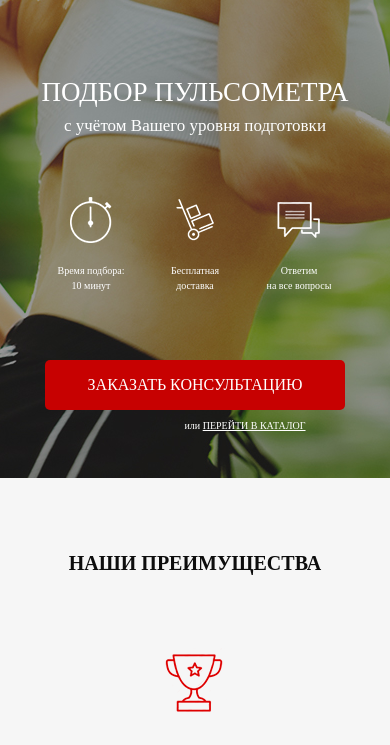
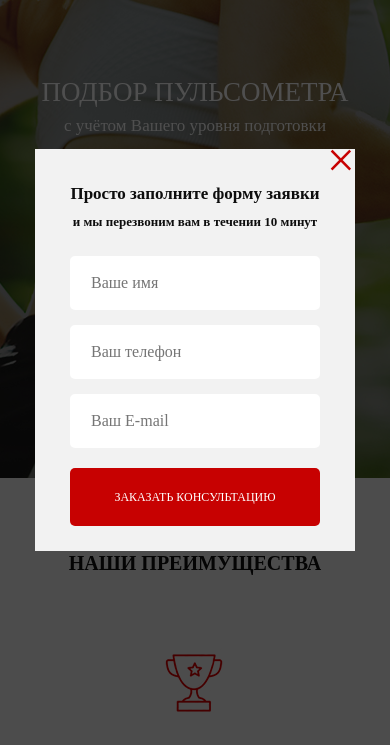
Before and after one commit to Famirs/Famirs.githib.io, a plain HTML site: page index.html in a window 390 px wide. Both pictures are taken after a click on the button "ЗАКАЗАТЬ ЗВОНОК". Shown: the part 72-817 px from the top of the page. Drawn offline with nearby package versions, Linux system fonts and the light colour scheme; a web font is replaced by a local one.

Commit message:
add modal windows

```diff
--- a/index.html
+++ b/index.html
@@ -25,7 +25,7 @@
             </div>
             <div class="header__button">
                 <a href=" tel:+380958144865" class="header__phone">+380 (95) 814-48-65</a>
-                <button class="button">заказать звонок</button>
+                <button data-modal="consultation" id="consultation" class="button">заказать звонок</button>
             </div>
         </header>
         <div class="header__wrapper">
@@ -36,7 +36,7 @@
                 <div class="header__item"><img src="img/icons/stroller_icon.png" alt="icon"><div>Бесплатная<br>доставка</div></div>
                 <div class="header__item"><img src="img/icons/messages_icon.png" alt="icon"><div>Ответим<br>на все вопросы</div></div>
             </div>
-            <button class="button header__button-main">заказать кОНСУЛЬТАЦИЮ</button>
+            <button data-modal="consultation" class="button header__button-main">заказать кОНСУЛЬТАЦИЮ</button>
             <div class="header__more">
                 или <a href="#">ПЕРЕЙТИ В КАТАЛОГ</a>
             </div>
@@ -104,7 +104,7 @@
                 <div class="katalog__container">
                     <div class="katalog__main">
                         <img src="img/Smart.png" alt="photo">
-                        <h3>Пульсометр Polar FT1</h3>
+                        <h3>Пульсометр Polar FT2</h3>
                         <span>Для первых шагов в тренировках, основанных на сердечном ритме</span>
                         <a href="#">ПОДРОБНЕЕ</a>
                     </div>
@@ -296,6 +296,36 @@
         </div>
     </div>
 </footer>
+<div class="modals">
+    <div id="consultations" class="modals__wrapper">
+        <div class="modals__close">&times;</div>
+        <h2>Просто заполните форму заявки</h2>
+        <h3>и мы перезвоним вам в течении 10 минут</h3>
+        <form class="form modals__form" action="#">
+            <input required type="text" name="name" placeholder="Ваше имя">
+            <input required type="number" name="phone" placeholder="Ваш телефон">
+            <input required type="email" name="email" placeholder="Ваш E-mail">
+            <button class="button button_submit" type="submit">заказать кОНСУЛЬТАЦИЮ</button>
+        </form>
+    </div>
+    <div id="button_price" class="modals__wrapper">
+        <div class="modals__close">&times;</div>
+        <h2>Ваш заказ:</h2>
+        <h3>Пульсометр Polar FT1</h3>
+        <form class="form modals__form" action="#">
+            <input required type="text" name="name" placeholder="Ваше имя">
+            <input required type="number" name="phone" placeholder="Ваш телефон">
+            <input required type="email" name="email" placeholder="Ваш E-mail">
+            <button class="button button_submit" type="submit">купить</button>
+        </form>
+    </div>
+    <div class="modals__wrapper modals__wrapper_mini">
+        <div class="modals__close">&times;</div>
+        <h2>Спасибо за вашу заявку!</h2>
+        <h3>Наш менеджер свяжется с вами в ближайшее время!</h3>
+        </form>
+    </div>
+</div>
 
 <script type="text/javascript" src="https://code.jquery.com/jquery-1.11.0.min.js"></script>
 <script type="text/javascript" src="https://code.jquery.com/jquery-migrate-1.2.1.min.js"></script>
--- a/js/script.js
+++ b/js/script.js
@@ -23,4 +23,18 @@ $(document).ready(function(){
                 $('.katalog__container').eq(i).toggleClass('katalog__container-active');
             })
         });
+    $('[data-modal=consultation]').on('click', function() {
+        $('.modals, #consultations').fadeIn();
+    });
+    $('.button_price').on('click', function() {
+        $('.modals, #button_price').fadeIn();
+    })
+    $('.modals__close').on('click', function() {
+        $('.modals, #button_price, #consultations').fadeOut();
+    })
+    $('.button_price').each(function(i){
+        $(this).on('click', function(){
+            $('.modals h3').text($('h3').eq(i).text())
+        })
+    })
 });
--- a/sass/_general.sass
+++ b/sass/_general.sass
@@ -379,3 +379,44 @@ footer
                     img
                         width: 24px
                         height: 24px
+.modals
+    position: fixed
+    width: 100%
+    height: 100%
+    background-color: rgba(0, 0, 0, 0.69)
+    top: 0
+    display: none
+    &__wrapper
+        position: absolute
+        top: 50%
+        left: 50%
+        transform: translate(-50%, -50%)
+        background-color: #f2f2f2
+        min-width: 382px
+        min-height: 402px
+        text-align: center
+        display: none
+        &_mini
+            min-height: 143px
+        h2
+            font-size: 19px
+            font-weight: bold
+            color: #0d0d0d
+            margin: 0
+            padding-top: 35px
+        h3
+            font-size: 14px
+            font-weight: bold
+            color: #0d0d0d
+            margin: 0
+            padding-top: 10px
+    &__form
+        align-items: center
+        padding-top: 26px
+    &__close
+        position: absolute
+        right: -61px
+        color: $main-color
+        font-size: 50px
+        line-height: 23px
+        cursor: pointer
--- a/sass/_media.sass
+++ b/sass/_media.sass
@@ -97,6 +97,19 @@
     footer
         .contact__wrapper
             width: 320px
+    .modals__wrapper
+        min-width: 340px
+        h2
+            font-size: 17px
+        h3
+            font-size: 13px
+    .modals__form
+        input
+            width: 250px
+        button
+            width: 250px
+    .modals__close
+        right: -40px
 @media (max-width: 425px)
     .promo
         height: 550px
@@ -148,3 +161,7 @@
             ul
                 li
                     width: 220px
+    .modals__close
+        right: 0
+    .modals__wrapper
+        min-width: 320px
```
Also changed, not shown: css/style.min.css, 1 other file.
